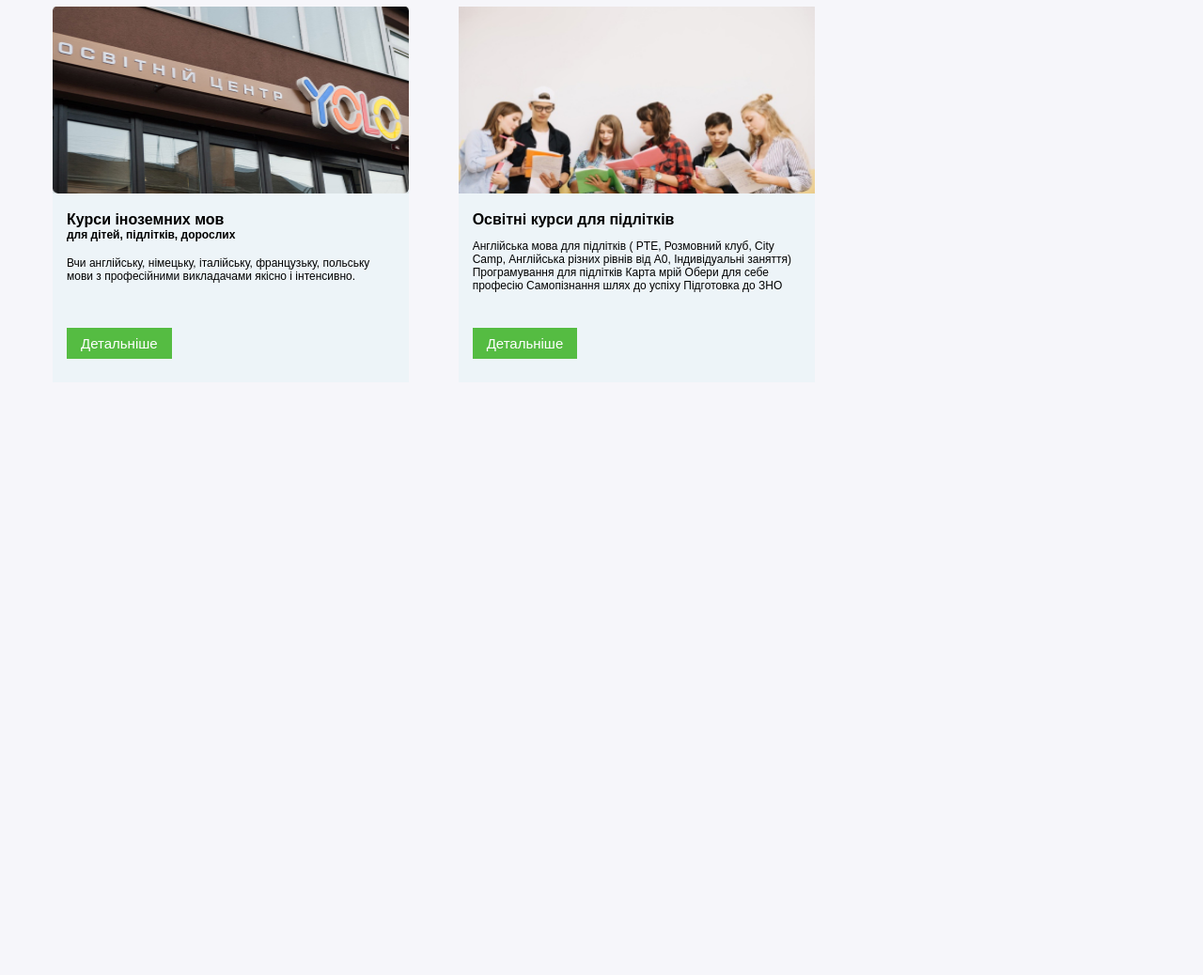
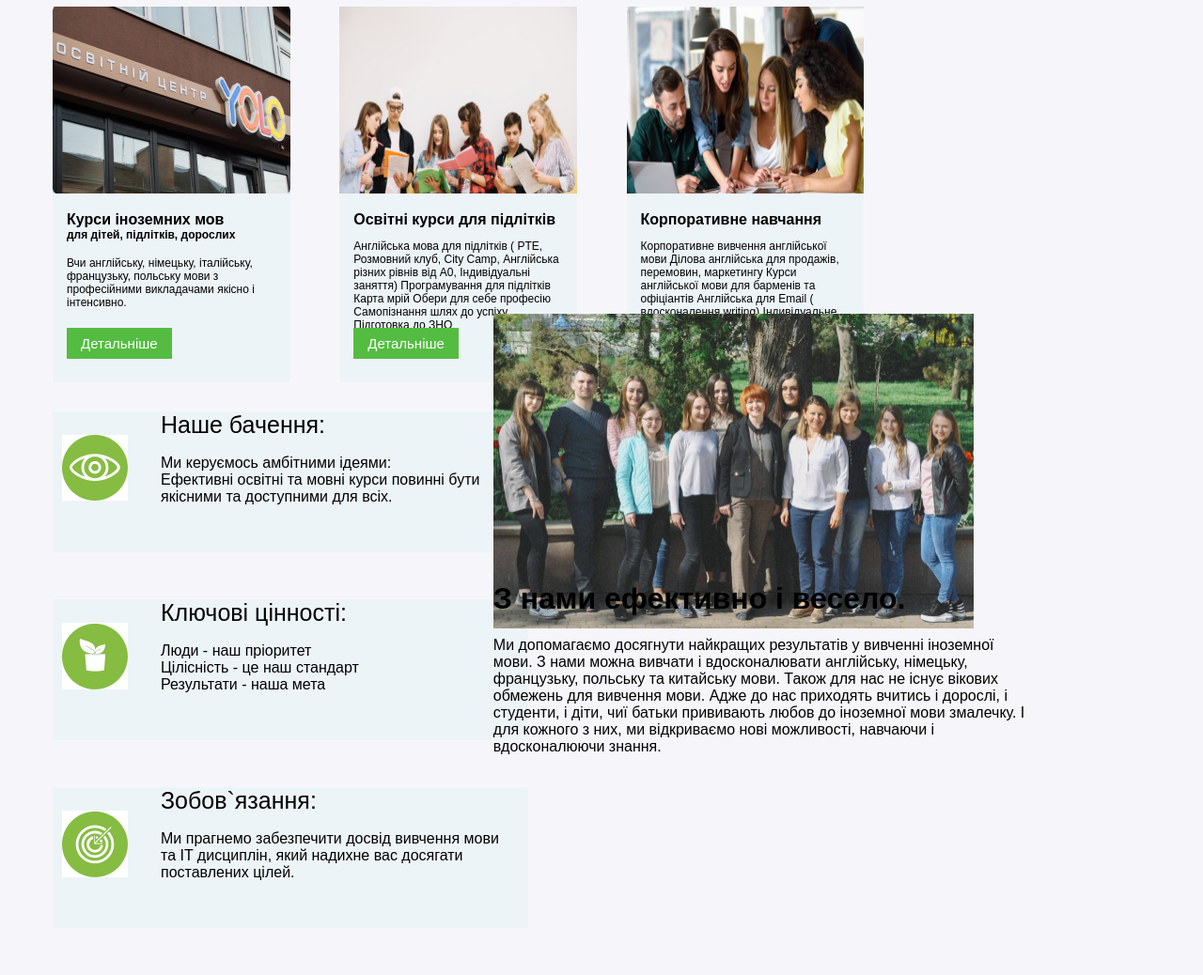
Before and after one commit to Stasinets/Yolo, a plain HTML site: page index.html in a window 1280 px wide. Shown: the part 98-1136 px from the top of the page at 94% size. Before the commit the page ends 800 px from the top, so only its background shows below. Drawn offline with Linux system fonts and the light colour scheme.

Commit message:
я нарешті доробив

```diff
--- a/index.html
+++ b/index.html
@@ -10,7 +10,7 @@
 
 <body>
     <div>
-        <h2 class="title">Наші курси 1</h2>
+        <h2 class="title">Наші курси</h2>
         <img class="title-img" src="img/Vector.jpg" alt="">
         <div>
             <div class="services">
@@ -41,8 +41,60 @@
                         Підготовка до ЗНО</p>
                     <button class="services-btn">Детальніше</button>
                 </div>
-
             </div>
+            <div class="services">
+                <img class="services-img" src="img/image 4.jpg" alt="">
+                <div class="services-text-content">
+                    <h3 class="services-title">Корпоративне навчання</h3>
+                    <p class="services-description">Корпоративне вивчення англійської мови
+                        Ділова англійська для продажів, перемовин, маркетингу
+                        Курси англійської мови для барменів та офіціантів
+                        Англійська для Email ( вдосконалення writing)
+                        Індивідуальне навчання один-на-один
+                        Онлайн навчання
+                        Курси підвищення кваліфікації викладачів іноземних мов
+                        Підготовка до міжнародних іспитів IELTS, PTE
+                    </p>
+                    <button class="services-btn">Детальніше</button>
+                </div>
+            </div>
+        </div>
+        <div class="services-group">
+            <img class="services-img-group" src="img/Group 1.jpg" alt="">
+            <h1 class="title-group">Наше бачення:</h1>
+            <p class="description-group">Ми керуємось амбітними ідеями: <br>
+                Ефективні освітні та мовні курси повинні бути <br> якісними та доступними для всіх.</p>
+        </div>
+        <div class="services-group">
+            <img class="services-img-group" src="img/Group 2.jpg" alt="">
+            <h1 class="title-group">Ключові цінності:</h1>
+            <p class="description-group">Люди - наш пріоритет <br>
+                Цілісність - це наш стандарт <br>
+                Результати - наша мета
+            </p>
+        </div>
+        <div class="services-group">
+            <img class="services-img-group" src="img/Group 3.jpg" alt="">
+            <h1 class="title-group">Зобов`язання:</h1>
+            <p class="description-group">Ми прагнемо забезпечити досвід вивчення мови <br> та IT дисциплін, який надихне
+                вас
+                досягати <br> поставлених
+                цілей.</p>
+        </div>
+        <div>
+            <img class="title-img-bottom-group" src="img/image 6.jpg" alt="">
+        </div>
+        <div class="text-content-group">
+            <h1>З нами ефективно і весело.</h1>
+            <p>Ми допомагаємо досягнути найкращих результатів у вивченні іноземної мови. З нами можна вивчати і
+                вдосконалювати
+                англійську, німецьку, французьку, польську та китайську мови. Також для нас не існує вікових обмежень
+                для
+                вивчення мови.
+                Адже до нас приходять вчитись і дорослі, і студенти, і діти, чиї батьки прививають любов до іноземної
+                мови
+                змалечку. І
+                для кожного з них, ми відкриваємо нові можливості, навчаючи і вдосконалюючи знання.</p>
         </div>
     </div>
 </body>
--- a/style.css
+++ b/style.css
@@ -19,7 +19,7 @@ body {
 
 .services {
     margin-bottom: 15px;
-    width: 30%;
+    width: 20%;
     display: inline-block;
     background-color: #EDF4F8;
     height: 400px;
@@ -69,3 +69,48 @@ body {
     padding: 8px 15px 8px 15px;
     border: 0;
 }
+
+.services-img-group {
+    margin-top: 25px;
+    margin-left: 10px;
+    margin-right: 35px;
+    float: left;
+}
+
+.title-group {
+    font-size: 25px;
+    font-weight: 400;
+}
+
+.description-group {
+    font-size: 16px;
+    font-weight: 50;
+}
+
+.services-group {
+    margin-bottom: 50px;
+    width: 40%;
+    background-color: #EDF4F8;
+    height: 150px;
+    position: relative;
+    vertical-align: top;
+    margin-left: 48px;
+}
+
+.title-img-bottom-group {
+    position: absolute;
+    top: 54%;
+    left: 41%;
+    text-align: center;
+    width: 511px;
+    height: 336.144px;
+}
+
+.text-content-group {
+    position: absolute;
+    top: 87%;
+    left: 41%;
+    text-align: left;
+    width: 570px;
+    height: 336.144px;
+}
```
Also changed, not shown: img/Group 1.jpg (added), img/Group 2.jpg (added), img/Group 3.jpg (added), img/image 6.jpg (added), img/wapka.jpg (deleted).
